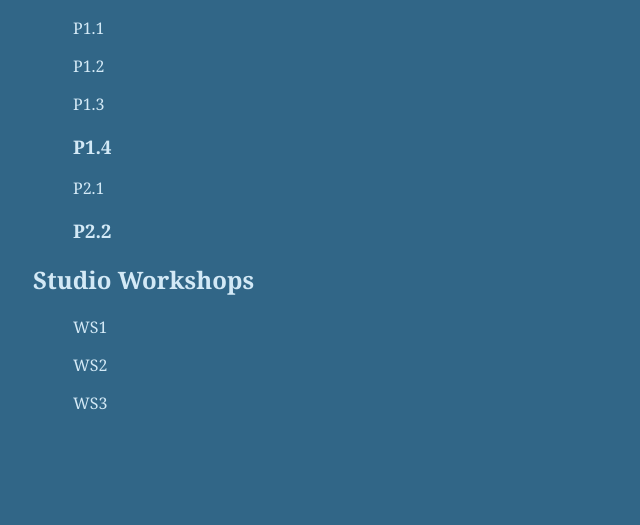
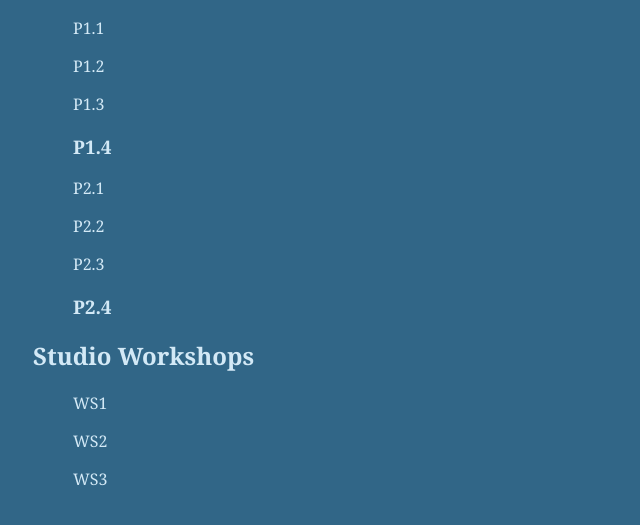
Before and after one commit to stras328/core-two-interaction, a plain HTML site: page index.html in a window 1280 px wide. Shown: the part 155-680 px from the top of the page, without its empty margins (0-640 px from the left). Drawn offline with Linux system fonts and the light colour scheme.

Commit message:
added concept development to PII

```diff
--- a/index.html
+++ b/index.html
@@ -50,8 +50,10 @@ a:active {
 			<ul>	<a class="nav-link" href="https://docs.google.com/presentation/d/17Yidbfva73ATATWYEvgMH2BFgnRzFQu5J24QzJyhXxQ/edit?usp=sharing">P1.2</a>	 </ul>
 			<ul>	<a class="nav-link" href="studio/projects/1_text-on-the-web/1-5_final/widlflower and barley.html">P1.3</a> 	</ul>
 			<ul>	<a class="nav-link" href="studio/projects/1_text-on-the-web/1-5_final/index.html"><h3>P1.4</h3</a> 	</ul>
-				<ul>	<a class="nav-link" href="studio/projects/2_scroll-of-secrets/code bones/index.html">P2.1</a> 	</ul>
-			<ul>	<a class="nav-link" href="studio/projects/2_scroll-of-secrets/index.html"><h3>P2.2</h3></a> 	</ul>
+			<ul>	<a class="nav-link" href="https://www.pinterest.com/sjhstrange/interaction-studio-input-output/">P2.1</a> 	</ul>
+			<ul>	<a class="nav-link" href="https://docs.google.com/spreadsheets/d/18M61x2pJAJCWyuBjxXCueD58AM2pUbQubOYz1eWwWZw/edit?pli=1&gid=0#gid=0">P2.2</a> 	</ul>
+			<ul>	<a class="nav-link" href="studio/projects/2_scroll-of-secrets/code bones/index.html">P2.3</a> 	</ul>
+			<ul>	<a class="nav-link" href="studio/projects/2_scroll-of-secrets/index.html"><h3>P2.4</h3></a> 	</ul>
 
 		</section>
 		<section>
```
